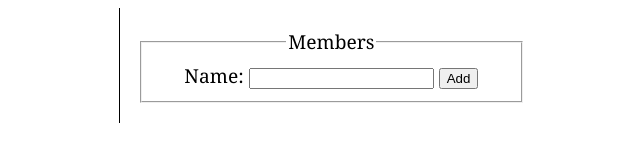
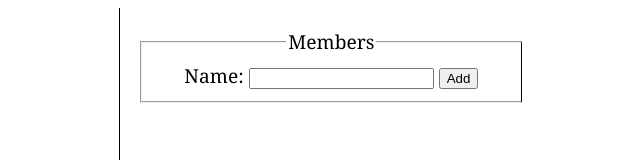
Before and after one commit to rambertm/rambertm.github.io, a plain HTML site: page index.html in a window 1280 px wide. Shown: the top 160 px of the page, 288-928 px from the left. Drawn offline with Linux system fonts and the light colour scheme.

Commit message:
Update index.html

```diff
--- a/index.html
+++ b/index.html
@@ -10,6 +10,7 @@
       }
       #mainContainer {
         display: grid;
+        height: 100vh;
         grid-template-columns: 400px 400px 1fr;
         grid-template-rows: 1fr;
       }
@@ -19,6 +20,7 @@
       #members {
         width: 350px;
         margin: 20px;
+        border-right: 1px solid black;
         font-size: 1.2rem;
         text-align: center;
       }
```
